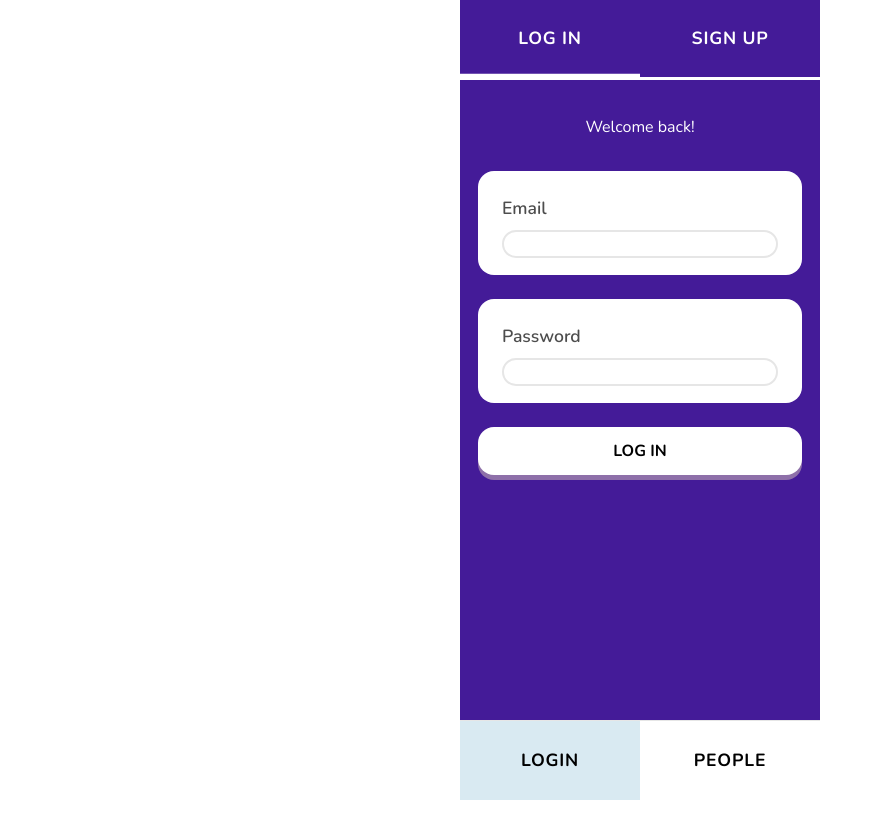
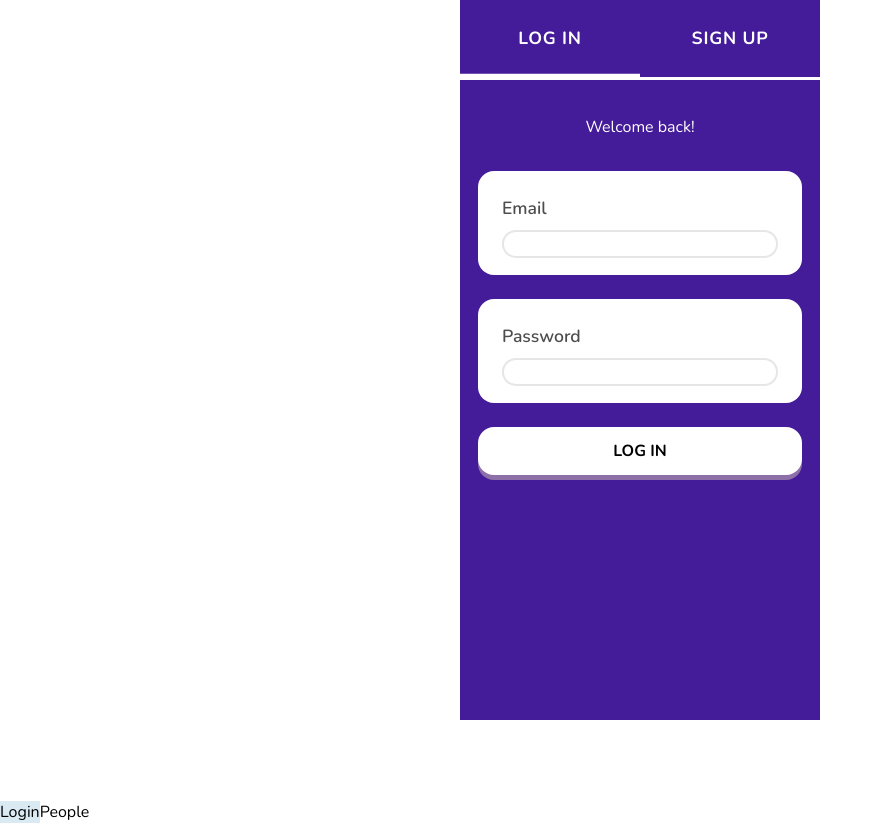
Before and after one commit to elmijail1/profile-practice-nextjs, a Next.js app: page /login in a window 1280 px wide. Shown: the whole page, without its empty margins (0-883 px from the left). Before the commit the page ends 800 px from the top, so only its background shows below. Built offline with nearby package versions, Linux system fonts and the light colour scheme; no server answers.

Commit message:
Set styles for main & h1 the TW way + remove redundant Layout-related classes

```diff
--- a/app/globals.css
+++ b/app/globals.css
@@ -19,79 +19,20 @@
   }
 }
 
-/* elements */
-
-* {
-  box-sizing: border-box;
-  font-family: "Nunito";
-}
-
 main {
-  width: 100%;
+  @apply w-full flex flex-col items-center justify-center pb-20
+  /* width: 100%;
   display: flex;
   flex-direction: column;
   align-items: center;
   justify-content: center;
-  padding-bottom: 5rem;
+  padding-bottom: 5rem; */
 }
 
 h1 {
-  font-size: 1.3rem;
+  @apply text-[1.3rem]
+  /* font-size: 1.3rem; */
 }
-
-/* do I really need this? */
-/* @media (min-width: 500px) {
-  main {
-    height: 50rem;
-  }
-} */
-
-/* .Profile__TextEditWindow__InputDiv {
-  display: flex;
-  flex-direction: column;
-  align-items: center;
-  width: 100%;
-} */
-
-/* .Profile__TextEditWindow__InputDiv label {
-  display: flex;
-  width: 100%;
-  justify-content: space-between;
-  color: hsl(0, 0%, 70%);
-} */
-
-/* .Profile__TextEditor__InputName {
-  font-size: 1.1rem;
-  font-weight: 600;
-} */
-
-/* .Profile__TextEditor__CharCounter {
-  font-size: 0.9rem;
-} */
-
-/* .Profile__TextEditor__CharCounterError {
-  color: hsl(0, 100%, 50%);
-  font-weight: 600;
-} */
-
-/* .Profile__TextEditWindow__InputDiv input {
-  width: 100%;
-  height: 2.2rem;
-  border-radius: 0.5rem;
-  border: 0.15rem solid hsl(0, 0%, 85%);
-  font-size: 1rem;
-  padding: 0 0.4rem;
-} */
-
-/* .Profile__TextEditWindow__InputDiv textarea {
-  width: 100%;
-  height: 8rem;
-  padding: 0.4rem;
-  border-radius: 0.5rem;
-  border: 0.15rem solid hsl(0, 0%, 85%);
-  font-size: 1rem;
-  margin: 0;
-} */
 
 /* to remove */
 .App__Main {
@@ -202,50 +143,6 @@ h1 {
 
 .auth__topbuttonactive {
   box-shadow: 0 -0.2rem 0 white inset;
-}
-
-.App__MainAbsolute {
-  display: flex;
-  justify-content: center;
-  position: relative;
-}
-
-.footer {
-  height: 5rem;
-  width: 100%;
-  background-color: white;
-  border-style: solid;
-  border-width: 0.1rem 0 0 0;
-  border-color: hsl(0, 0%, 90%);
-  position: fixed;
-  z-index: 3;
-  bottom: 0;
-  display: flex;
-  justify-content: center;
-  align-items: center;
-}
-
-@media (min-width: 500px) {
-  .footer {
-    width: 360px;
-    position: absolute;
-  }
-}
-
-.footer__link {
-  height: 100%;
-  width: 50%;
-  border: none;
-  background-color: white;
-  text-transform: uppercase;
-  text-decoration: none;
-  letter-spacing: 0.05rem;
-  font-weight: 700;
-  font-size: 1.1rem;
-  display: flex;
-  justify-content: center;
-  align-items: center;
-  color: black;
 }
 
 .auth__sectionform,
```
